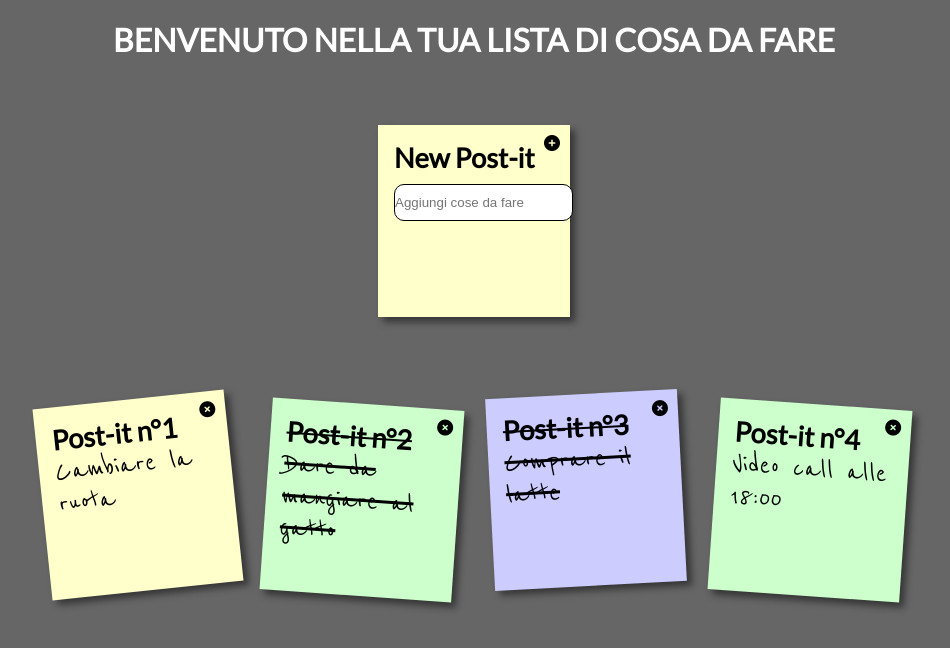
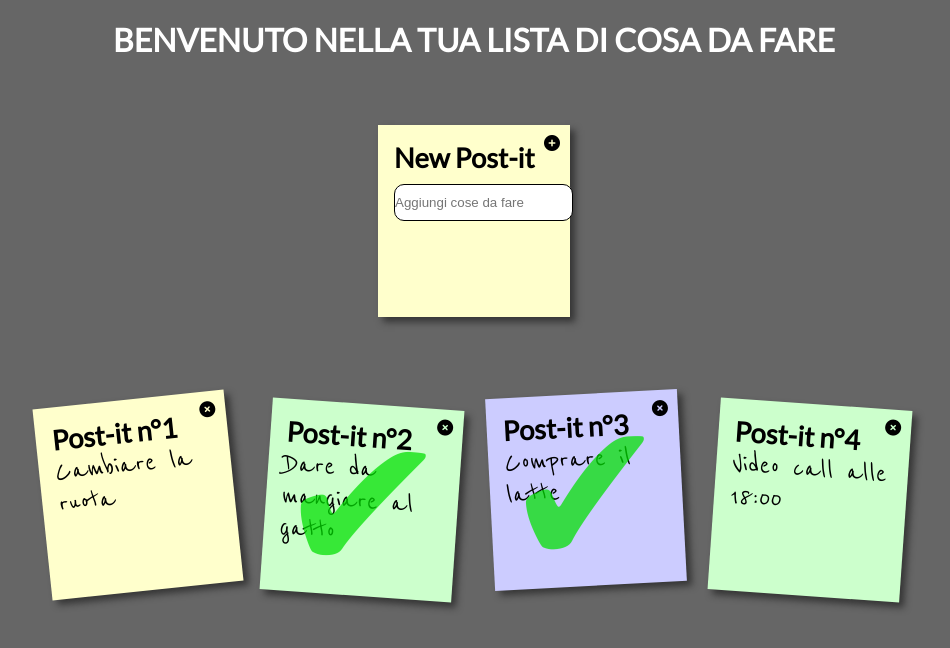
Before and after one commit to LucaSunseri/vue-todolist, a plain HTML site: page bonus/index.html in a window 1280 px wide. Shown: the whole page, without its empty margins (166-1116 px from the left). Drawn offline with nearby package versions, Linux system fonts and the light colour scheme.

Commit message:
Added check

```diff
--- a/bonus/css/style.css
+++ b/bonus/css/style.css
@@ -27,8 +27,14 @@ body {
   margin:1em;
 }
 
-.post-it__text.done {
-  text-decoration: line-through;
+.post-it.done::after {
+  content: '\2714';
+  position: absolute;
+  top: 50%;
+  left: 50%;
+  transform: translate(-50%, -50%);
+  font-size: 200px;
+  color: rgba(1, 224, 1, 0.733);
 }
 
 .post-it__text h2 {
--- a/bonus/index.html
+++ b/bonus/index.html
@@ -39,12 +39,13 @@
     <main>
       <div class="main__container">
 
-        <div class="post-it" v-for="(item,index) in items">
-          <div
-            class="post-it__text item"
-            :class="{done: (item.done === true)}"
-            @click="item.done = !item.done"
-          >
+        <div
+          class="post-it"
+          :class="{done: (item.done === true)}"
+          v-for="(item,index) in items"
+          @click="item.done = !item.done"
+        >
+          <div class="post-it__text item">
             <h2>Post-it n°{{index +1}}</h2>
             <p>{{item.str}}</p>
           </div>
```
